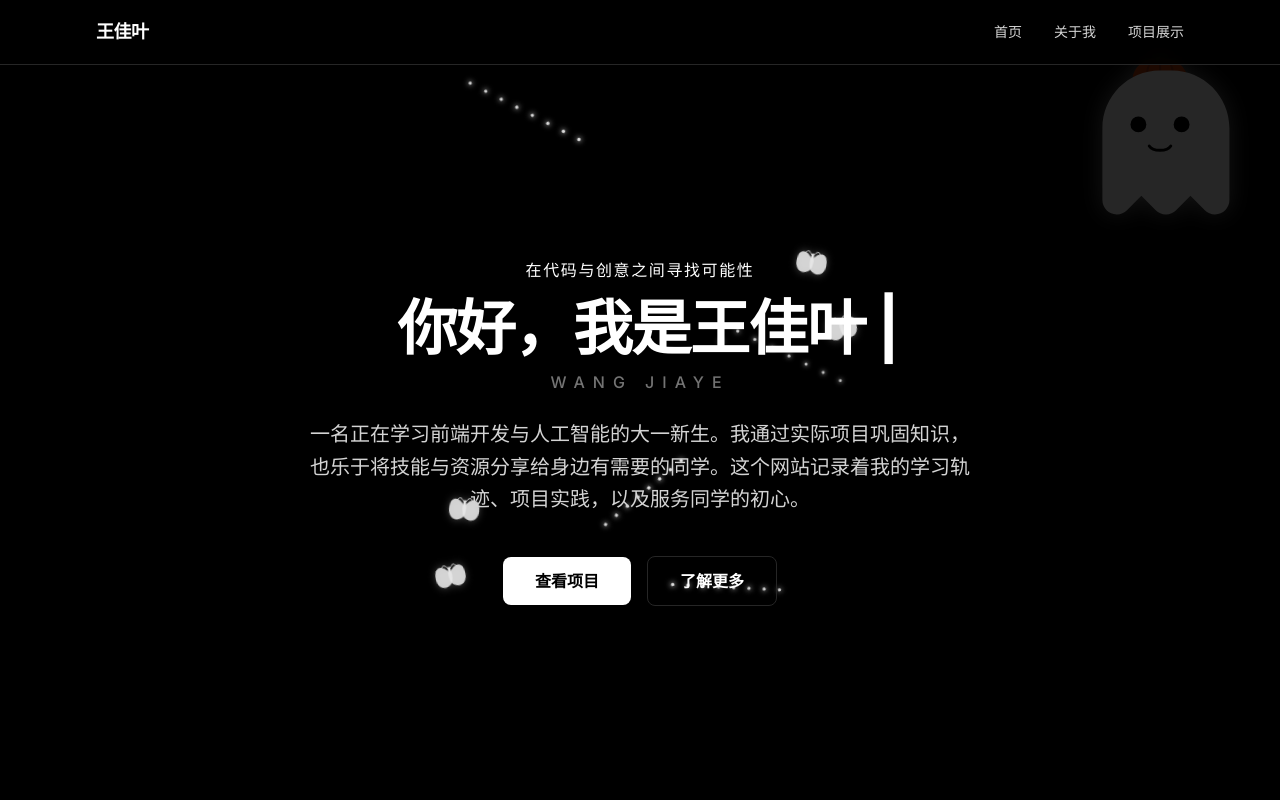
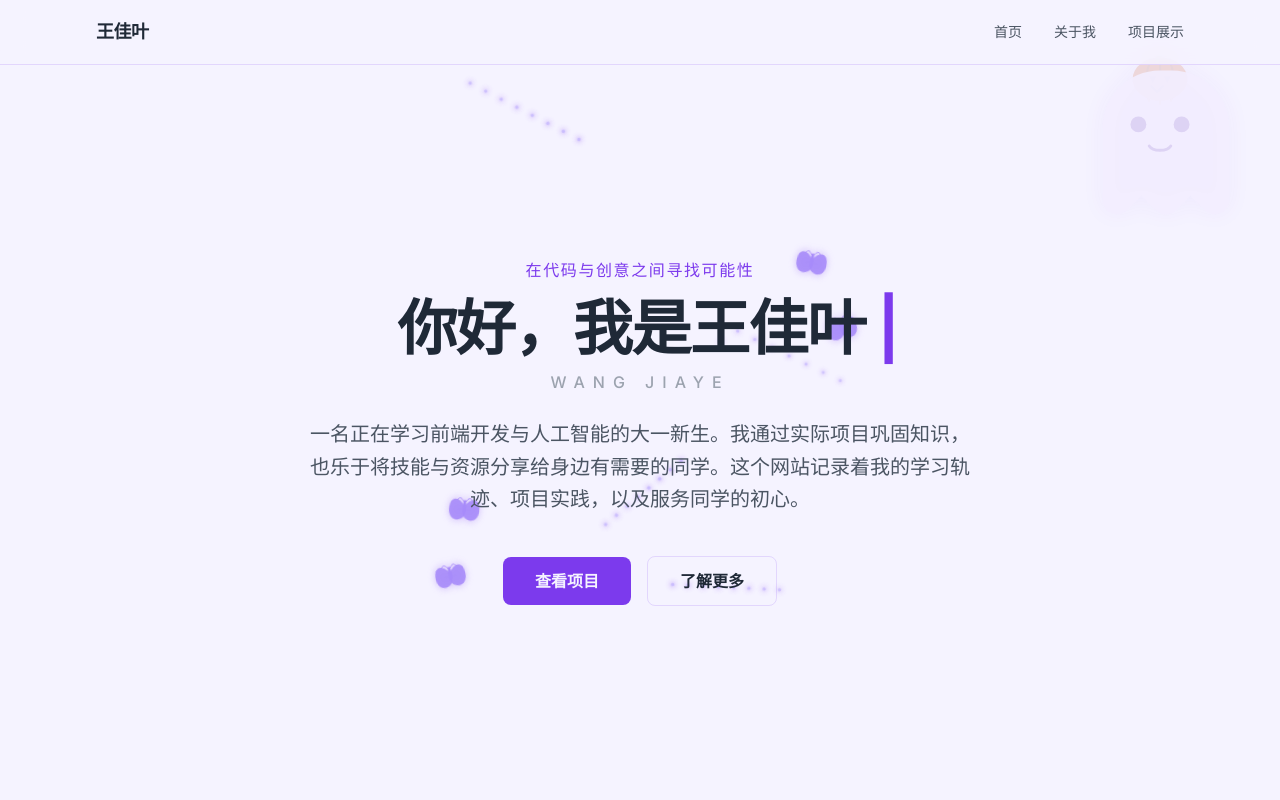
Before and after one commit to leaf-dal/personal-website, an Astro site: page / in a window 1280 px wide. Shown: the top 800 px of the page. Built offline with nearby package versions, Linux system fonts and the light colour scheme; Astro itself is replaced by a stand-in of ours.

Commit message:
全局主题切换为浅紫浅色风格

```diff
--- a/src/components/GhostElement.astro
+++ b/src/components/GhostElement.astro
@@ -7,14 +7,14 @@
  */
 
 interface GhostElementProps {
-  /** 不透明度，默认 0.9，确保在黑色背景上清晰可见 */
+  /** 不透明度，默认 0.85，确保在浅紫背景上清晰可见 */
   opacity?: number;
   /** CSS 定位类名，例如 "top-20 right-10" */
   positionClass?: string;
 }
 
 const {
-  opacity = 0.9,
+  opacity = 0.85,
   positionClass = 'top-24 right-8'
 } = Astro.props as GhostElementProps;
 ---
@@ -28,7 +28,7 @@ const {
 -->
 <div
   class={`fixed z-0 pointer-events-none animate-ghost-float w-16 sm:w-36 ${positionClass}`}
-  style={`opacity: ${opacity}; filter: drop-shadow(0 0 12px rgba(255, 255, 255, 0.5));`}
+  style={`opacity: ${opacity}; filter: drop-shadow(0 0 12px rgba(124, 58, 237, 0.35));`}
   aria-hidden="true"
 >
   <svg viewBox="0 0 200 260" fill="none" xmlns="http://www.w3.org/2000/svg">
@@ -52,19 +52,20 @@ const {
       <path d="M88 52l8 8 8 -8" stroke="#1a0500" stroke-width="3" stroke-linecap="round" stroke-linejoin="round" fill="none" />
     </g>
 
-    <!-- 幽灵身体：使用纯白色，确保在黑色背景上高对比度可见 -->
+    <!-- 幽灵身体：使用半透明紫色，确保在浅紫背景上可见且协调 -->
     <path
       d="M100 20C55.8 20 20 55.8 20 100v100c0 11 8.9 20 20 20 5.5 0 10.5-2.2 14.1-5.9l20-20 20 20c3.6 3.7 8.6 5.9 14.1 5.9s10.5-2.2 14.1-5.9l20-20 20 20c3.6 3.7 8.6 5.9 14.1 5.9 11.1 0 20-8.9 20-20V100c0-44.2-35.8-80-80-80z"
-      fill="#ffffff"
+      fill="#E9D5FF"
+      fill-opacity="0.9"
     />
     <!-- 左眼 -->
-    <circle cx="70" cy="95" r="11" fill="#000000" />
+    <circle cx="70" cy="95" r="11" fill="#5B21B6" />
     <!-- 右眼 -->
-    <circle cx="130" cy="95" r="11" fill="#000000" />
+    <circle cx="130" cy="95" r="11" fill="#5B21B6" />
     <!-- 微笑嘴巴 -->
     <path
       d="M85 125c5 8 25 8 30 0"
-      stroke="#000000"
+      stroke="#5B21B6"
       stroke-width="4"
       stroke-linecap="round"
     />
--- a/src/components/HeroSection.astro
+++ b/src/components/HeroSection.astro
@@ -53,7 +53,7 @@ import GhostElement from './GhostElement.astro';
       <!-- 主按钮：查看项目 -->
       <a
         href="/projects"
-        class="inline-flex items-center justify-center rounded-lg bg-accent px-8 py-3 text-base font-semibold text-bg-primary transition-all duration-300 hover:-translate-y-0.5 hover:bg-accent-hover hover:shadow-lg hover:shadow-white/10"
+        class="inline-flex items-center justify-center rounded-lg bg-accent px-8 py-3 text-base font-semibold text-bg-primary transition-all duration-300 hover:-translate-y-0.5 hover:bg-accent-hover hover:shadow-lg hover:shadow-accent/10"
       >
         查看项目
       </a>
@@ -61,7 +61,7 @@ import GhostElement from './GhostElement.astro';
       <!-- 次按钮：了解更多 -->
       <a
         href="/about"
-        class="inline-flex items-center justify-center rounded-lg border border-border px-8 py-3 text-base font-semibold text-text-primary transition-all duration-300 hover:-translate-y-0.5 hover:border-accent hover:text-accent hover:shadow-lg hover:shadow-white/5"
+        class="inline-flex items-center justify-center rounded-lg border border-border px-8 py-3 text-base font-semibold text-text-primary transition-all duration-300 hover:-translate-y-0.5 hover:border-accent hover:text-accent hover:shadow-lg hover:shadow-accent/5"
       >
         了解更多
       </a>
--- a/src/components/ProjectCard.astro
+++ b/src/components/ProjectCard.astro
@@ -52,7 +52,7 @@ function getTagColorClass(tag: string): string {
   cursor-pointer: 当关联了模态框时，提示用户可点击
 -->
 <article
-  class={`project-card group flex h-full flex-col overflow-hidden rounded-xl border border-border bg-bg-secondary transition-all duration-300 hover:-translate-y-1 hover:border-accent/30 hover:shadow-xl hover:shadow-white/5 ${modalId ? 'cursor-pointer' : ''}`}
+  class={`project-card group flex h-full flex-col overflow-hidden rounded-xl border border-border bg-bg-secondary transition-all duration-300 hover:-translate-y-1 hover:border-accent/30 hover:shadow-xl hover:shadow-accent/5 ${modalId ? 'cursor-pointer' : ''}`}
   {...(modalId ? { 'data-modal-target': modalId } : {})}
 >
   <div class="flex flex-1 flex-col p-6">
--- a/src/components/ResourceCard.astro
+++ b/src/components/ResourceCard.astro
@@ -31,7 +31,7 @@ const { icon, title, items } = Astro.props as ResourceCardProps;
   hover:border-accent/50: 悬停时边框变亮
 -->
 <article
-  class="resource-card group rounded-xl border border-border bg-bg-secondary p-6 transition-all duration-300 hover:-translate-y-1 hover:border-accent/50 hover:shadow-xl hover:shadow-white/5"
+  class="resource-card group rounded-xl border border-border bg-bg-secondary p-6 transition-all duration-300 hover:-translate-y-1 hover:border-accent/50 hover:shadow-xl hover:shadow-accent/5"
   data-resource-title={title}
   data-resource-items={items.map((item) => item.name).join(' ')}
 >
--- a/src/pages/index.astro
+++ b/src/pages/index.astro
@@ -113,7 +113,7 @@ const featuredProjects = [
       <div class="grid gap-8 md:grid-cols-2 lg:grid-cols-3">
         {
           skillItems.map((skill) => (
-            <div class="rounded-xl border border-border bg-bg-secondary p-6 transition-all duration-300 hover:-translate-y-1 hover:border-accent/50 hover:shadow-xl hover:shadow-white/5">
+            <div class="rounded-xl border border-border bg-bg-secondary p-6 transition-all duration-300 hover:-translate-y-1 hover:border-accent/50 hover:shadow-xl hover:shadow-accent/5">
               <h3 id="skills-heading" class="text-lg font-bold text-text-primary">
                 {skill.title}
               </h3>
@@ -228,7 +228,7 @@ const featuredProjects = [
       <div class="mt-8">
         <a
           href="/about"
-          class="inline-flex items-center justify-center rounded-lg bg-accent px-8 py-3 text-base font-semibold text-bg-primary transition-all duration-300 hover:-translate-y-0.5 hover:bg-accent-hover hover:shadow-lg hover:shadow-white/10"
+          class="inline-flex items-center justify-center rounded-lg bg-accent px-8 py-3 text-base font-semibold text-bg-primary transition-all duration-300 hover:-translate-y-0.5 hover:bg-accent-hover hover:shadow-lg hover:shadow-accent/10"
         >
           联系我
         </a>
--- a/src/styles/global.css
+++ b/src/styles/global.css
@@ -14,29 +14,29 @@
    主题层：使用 @theme 定义可在 Tailwind 工具类中使用的自定义颜色与字体
    -------------------------------------------------------------------------- */
 @theme {
-  /* 主背景色：纯黑，打造极简深色基调 */
-  --color-bg-primary: #000000;
+  /* 主背景色：柔和浅紫，营造轻盈干净的浅色基调 */
+  --color-bg-primary: #F5F3FF;
 
-  /* 次背景色：深灰，用于卡片、导航栏等层级区分 */
-  --color-bg-secondary: #0a0a0a;
+  /* 次背景色：半透明白色，用于卡片、导航栏等层级区分 */
+  --color-bg-secondary: rgba(255, 255, 255, 0.72);
 
-  /* 主文字色：纯白，确保在黑色背景上清晰可读 */
-  --color-text-primary: #ffffff;
+  /* 主文字色：深灰，比纯黑更柔和 */
+  --color-text-primary: #1F2937;
 
-  /* 次文字色：浅灰，用于正文、描述等辅助信息 */
-  --color-text-secondary: #d4d4d4;
+  /* 次文字色：中灰，用于正文、描述等辅助信息 */
+  --color-text-secondary: #4B5563;
 
-  /* 弱化文字色：中灰，用于占位、时间、小标签 */
-  --color-text-muted: #737373;
+  /* 弱化文字色：浅灰，用于占位、时间、小标签 */
+  --color-text-muted: #9CA3AF;
 
-  /* 强调色：白色，与黑白主题统一，用于链接、按钮、高亮 */
-  --color-accent: #ffffff;
+  /* 强调色：紫色，与浅紫背景呼应，用于链接、按钮、高亮 */
+  --color-accent: #7C3AED;
 
-  /* 强调色悬停态：柔和灰白 */
-  --color-accent-hover: #e5e5e5;
+  /* 强调色悬停态：深紫色 */
+  --color-accent-hover: #6D28D9;
 
-  /* 边框色：深灰，低调分隔 */
-  --color-border: #262626;
+  /* 边框色：浅紫色，低调分隔 */
+  --color-border: rgba(124, 58, 237, 0.15);
 }
 
 /* --------------------------------------------------------------------------
@@ -172,8 +172,8 @@ body {
 .butterfly-svg {
   width: 100%;
   height: 100%;
-  color: #e5e5e5;
-  filter: drop-shadow(0 0 4px rgba(255, 255, 255, 0.3));
+  color: #A78BFA;
+  filter: drop-shadow(0 0 4px rgba(124, 58, 237, 0.35));
   animation: butterfly-flap 0.6s ease-in-out infinite alternate;
 }
 
@@ -197,8 +197,8 @@ body {
   margin-top: -2px;
   margin-left: -2px;
   border-radius: 50%;
-  background-color: #ffffff;
-  box-shadow: 0 0 6px 1px rgba(255, 255, 255, 0.6);
+  background-color: #C4B5FD;
+  box-shadow: 0 0 6px 1px rgba(124, 58, 237, 0.45);
   opacity: 0;
   animation: star-trail 18s linear infinite;
 }
```
